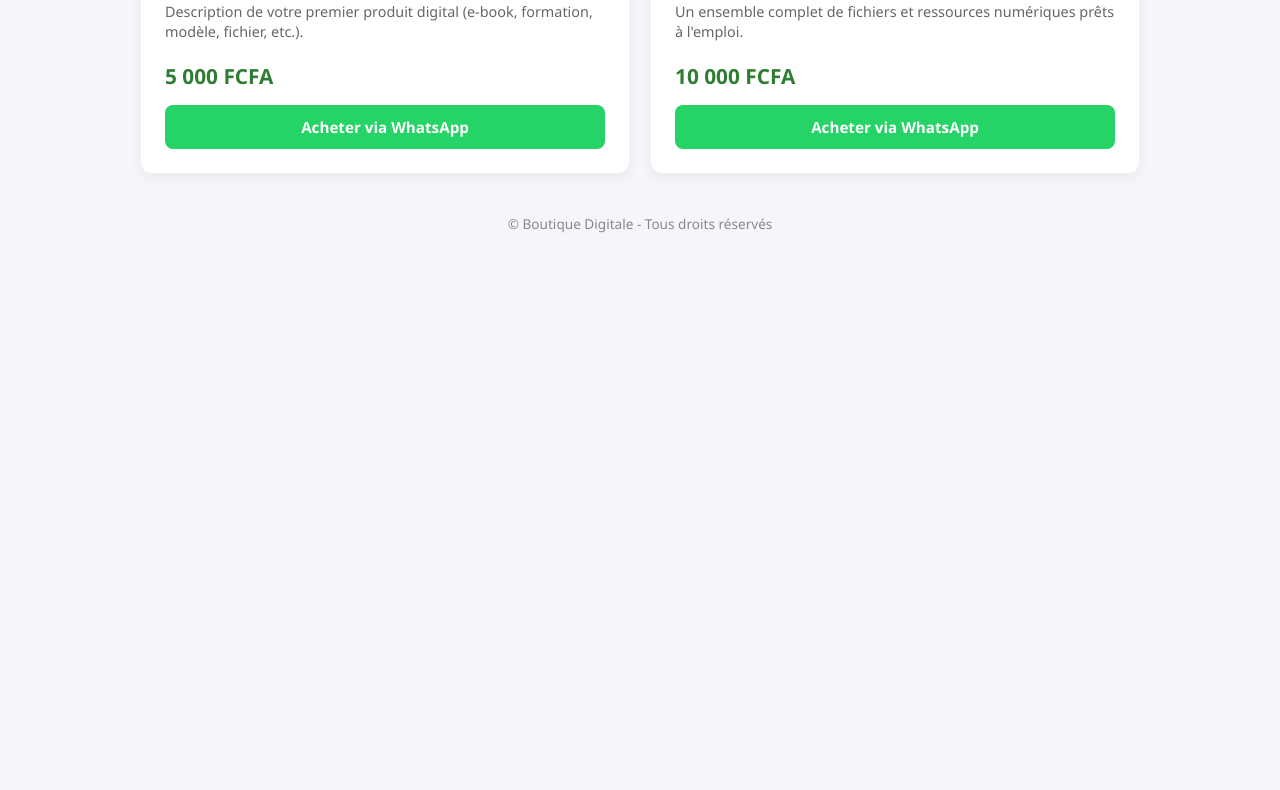
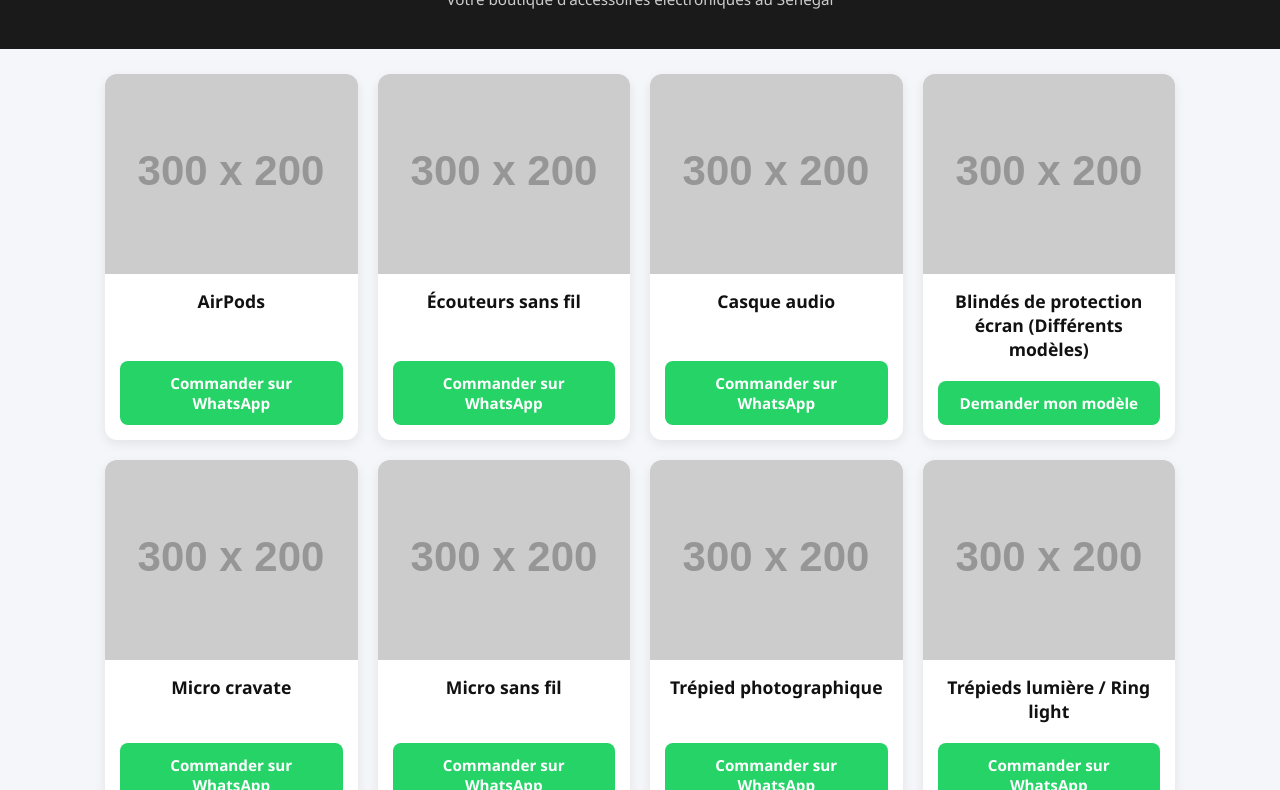
Before and after one commit to babacarfall1/Fall-Business, a plain HTML site: page index.html in a window 1280 px wide. Shown: the part 217-1007 px from the top of the page. Before the commit the page ends 800 px from the top, so only its background shows below. Drawn offline with Linux system fonts and the light colour scheme; placeholder pictures from the web are drawn by us.

Commit message:
Update index.html

```diff
--- a/index.html
+++ b/index.html
@@ -3,160 +3,115 @@
 <head>
     <meta charset="UTF-8">
     <meta name="viewport" content="width=device-width, initial-scale=1.0">
-  <title>Boutique Digitale</title>
+    <title>Fall Business - Accessoires Électroniques</title>
     <style>
-    * {
-      box-sizing: border-box;
-      margin: 0;
-      padding: 0;
-      font-family: 'Segoe UI', Tahoma, Geneva, Verdana, sans-serif;
-    }
-
-    body {
-      background-color: #f4f6f9;
-      color: #333;
-      padding: 20px;
-    }
-
-    header {
-      text-align: center;
-      margin-bottom: 30px;
-      padding: 20px 10px;
-      background: #ffffff;
-      border-radius: 12px;
-      box-shadow: 0 4px 15px rgba(0,0,0,0.05);
-    }
-
-    header h1 {
-      font-size: 1.8rem;
-      color: #1a1a1a;
-      margin-bottom: 8px;
-    }
-
-    header p {
-      color: #666;
-      font-size: 0.95rem;
-    }
-
-    .catalog {
-      display: grid;
-      grid-template-columns: repeat(auto-fit, minmax(280px, 1fr));
-      gap: 20px;
-      max-width: 1000px;
-      margin: 0 auto;
-    }
-
-    .card {
-      background: #ffffff;
-      border-radius: 12px;
-      padding: 24px;
-      box-shadow: 0 4px 12px rgba(0,0,0,0.05);
-      display: flex;
-      flex-direction: column;
-      justify-content: space-between;
-      border: 1px solid #eef2f5;
-      transition: transform 0.2s, box-shadow 0.2s;
-    }
-
-    .card:hover {
-      transform: translateY(-3px);
-      box-shadow: 0 6px 18px rgba(0,0,0,0.08);
-    }
-
-    .card-title {
-      font-size: 1.2rem;
-      font-weight: 600;
-      color: #111;
-      margin-bottom: 10px;
-    }
-
-    .card-desc {
-      font-size: 0.9rem;
-      color: #666;
-      line-height: 1.4;
-      margin-bottom: 20px;
-    }
-
-    .price-tag {
-      font-size: 1.3rem;
-      font-weight: 700;
-      color: #2e7d32;
-      margin-bottom: 15px;
-    }
-
-    .btn-whatsapp {
-      display: block;
-      width: 100%;
-      text-align: center;
-      background-color: #25D366;
-      color: white;
-      text-decoration: none;
-      padding: 12px 16px;
-      border-radius: 8px;
-      font-weight: 600;
-      font-size: 0.95rem;
-      transition: background-color 0.2s;
-    }
-
-    .btn-whatsapp:hover {
-      background-color: #1eb854;
-    }
-
-    footer {
-      text-align: center;
-      margin-top: 40px;
-      color: #888;
-      font-size: 0.85rem;
-    }
+        * { box-sizing: border-box; margin: 0; padding: 0; font-family: 'Segoe UI', Tahoma, Geneva, Verdana, sans-serif; }
+        body { background-color: #f4f6f9; color: #333; }
+        header { background: #1a1a1a; color: white; padding: 25px 15px; text-align: center; }
+        .logo { max-width: 120px; height: 120px; border-radius: 50%; object-fit: cover; margin-bottom: 12px; border: 3px solid #25D366; }
+        h1 { font-size: 1.8rem; margin-bottom: 5px; }
+        p.subtitle { font-size: 0.95rem; color: #ccc; margin-bottom: 15px; }
+        .container { max-width: 1100px; margin: 25px auto; padding: 0 15px; }
+        .grid { display: grid; grid-template-columns: repeat(auto-fit, minmax(240px, 1fr)); gap: 20px; }
+        .card { background: white; border-radius: 12px; overflow: hidden; box-shadow: 0 4px 12px rgba(0,0,0,0.08); display: flex; flex-direction: column; justify-content: space-between; transition: transform 0.2s; }
+        .card:hover { transform: translateY(-4px); }
+        .card img { width: 100%; height: 200px; object-fit: cover; background-color: #eee; }
+        .card-content { padding: 15px; text-align: center; display: flex; flex-direction: column; flex-grow: 1; justify-content: space-between; }
+        .card-title { font-size: 1.1rem; font-weight: bold; margin-bottom: 10px; color: #111; }
+        .btn-wa { display: inline-block; background-color: #25D366; color: white; text-decoration: none; padding: 12px 15px; border-radius: 8px; font-weight: bold; margin-top: 10px; font-size: 0.95rem; }
+        .btn-wa:hover { background-color: #20ba5a; }
+        footer { text-align: center; padding: 25px; color: #666; font-size: 0.9rem; border-top: 1px solid #e0e0e0; margin-top: 40px; }
     </style>
 </head>
 <body>
 
     <header>
-    <h1>Boutique Digitale</h1>
-    <p>Sélectionnez un produit et commandez directement sur WhatsApp</p>
+        <img src="logo.jpg" alt="Logo Fall Business" class="logo" onerror="this.src='https://via.placeholder.com/120?text=Logo'">
+        <h1>Fall Business</h1>
+        <p class="subtitle">Votre boutique d'accessoires électroniques au Sénégal</p>
     </header>
 
-  <main class="catalog">
-    <!-- Produit 1 -->
+    <div class="container">
+        <div class="grid">
+
             <div class="card">
-      <div>
-        <div class="card-title">Produit Digital #1</div>
-        <div class="card-desc">Description de votre premier produit digital (e-book, formation, modèle, fichier, etc.).</div>
-      </div>
-      <div>
-        <div class="price-tag">5 000 FCFA</div>
-        <a href="#" class="btn-whatsapp" onclick="commanderWhatsApp('Produit Digital #1', '5 000 FCFA'); return false;">Acheter via WhatsApp</a>
+                <img src="airpod.jpg" alt="AirPods" onerror="this.src='https://via.placeholder.com/300x200?text=AirPods'">
+                <div class="card-content">
+                    <div class="card-title">AirPods</div>
+                    <a href="https://wa.me/221784055922?text=Bonjour,%20je%20suis%20intéressé%20par%20les%20AirPods" class="btn-wa" target="_blank">Commander sur WhatsApp</a>
                 </div>
             </div>
 
-    <!-- Produit 2 -->
             <div class="card">
-      <div>
-        <div class="card-title">Pack Ressources #2</div>
-        <div class="card-desc">Un ensemble complet de fichiers et ressources numériques prêts à l'emploi.</div>
-      </div>
-      <div>
-        <div class="price-tag">10 000 FCFA</div>
-        <a href="#" class="btn-whatsapp" onclick="commanderWhatsApp('Pack Ressources #2', '10 000 FCFA'); return false;">Acheter via WhatsApp</a>
+                <img src="ecouteurs-sans-fil.jpg" alt="Écouteurs sans fil" onerror="this.src='https://via.placeholder.com/300x200?text=Ecouteurs+Sans+Fil'">
+                <div class="card-content">
+                    <div class="card-title">Écouteurs sans fil</div>
+                    <a href="https://wa.me/221784055922?text=Bonjour,%20je%20suis%20intéressé%20par%20les%20écouteurs%20sans%20fil" class="btn-wa" target="_blank">Commander sur WhatsApp</a>
                 </div>
             </div>
-  </main>
+
+            <div class="card">
+                <img src="casque-audio.jpg" alt="Casque audio" onerror="this.src='https://via.placeholder.com/300x200?text=Casque+Audio'">
+                <div class="card-content">
+                    <div class="card-title">Casque audio</div>
+                    <a href="https://wa.me/221784055922?text=Bonjour,%20je%20suis%20intéressé%20par%20le%20casque%20audio" class="btn-wa" target="_blank">Commander sur WhatsApp</a>
+                </div>
+            </div>
+
+            <div class="card">
+                <img src="blindes-protection.jpg" alt="Blindés de protection écran" onerror="this.src='https://via.placeholder.com/300x200?text=Blindes+Protection'">
+                <div class="card-content">
+                    <div class="card-title">Blindés de protection écran (Différents modèles)</div>
+                    <a href="https://wa.me/221784055922?text=Bonjour,%20je%20cherche%20un%20blindé%20de%20protection%20pour%20mon%20modèle" class="btn-wa" target="_blank">Demander mon modèle</a>
+                </div>
+            </div>
+
+            <div class="card">
+                <img src="micro-cravate.jpg" alt="Micro cravate" onerror="this.src='https://via.placeholder.com/300x200?text=Micro+Cravate'">
+                <div class="card-content">
+                    <div class="card-title">Micro cravate</div>
+                    <a href="https://wa.me/221784055922?text=Bonjour,%20je%20suis%20intéressé%20par%20le%20micro%20cravate" class="btn-wa" target="_blank">Commander sur WhatsApp</a>
+                </div>
+            </div>
+
+            <div class="card">
+                <img src="micro-sans-fil.jpg" alt="Micro sans fil" onerror="this.src='https://via.placeholder.com/300x200?text=Micro+Sans+Fil'">
+                <div class="card-content">
+                    <div class="card-title">Micro sans fil</div>
+                    <a href="https://wa.me/221784055922?text=Bonjour,%20je%20suis%20intéressé%20par%20le%20micro%20sans%20fil" class="btn-wa" target="_blank">Commander sur WhatsApp</a>
+                </div>
+            </div>
+
+            <div class="card">
+                <img src="trepied-photo.jpg" alt="Trépied photographique" onerror="this.src='https://via.placeholder.com/300x200?text=Trepied+Photo'">
+                <div class="card-content">
+                    <div class="card-title">Trépied photographique</div>
+                    <a href="https://wa.me/221784055922?text=Bonjour,%20je%20suis%20intéressé%20par%20le%20trépied%20photographique" class="btn-wa" target="_blank">Commander sur WhatsApp</a>
+                </div>
+            </div>
+
+            <div class="card">
+                <img src="trepied-lumiere.jpg" alt="Trépieds lumière" onerror="this.src='https://via.placeholder.com/300x200?text=Trepied+Lumiere'">
+                <div class="card-content">
+                    <div class="card-title">Trépieds lumière / Ring light</div>
+                    <a href="https://wa.me/221784055922?text=Bonjour,%20je%20suis%20intéressé%20par%20le%20trépied%20lumière" class="btn-wa" target="_blank">Commander sur WhatsApp</a>
+                </div>
+            </div>
+
+            <div class="card">
+                <img src="accessoires.jpg" alt="Autres accessoires" onerror="this.src='https://via.placeholder.com/300x200?text=Accessoires'">
+                <div class="card-content">
+                    <div class="card-title">Toutes les accessoires électroniques</div>
+                    <a href="https://wa.me/221784055922?text=Bonjour,%20je%20souhaite%20me%20renseigner%20sur%20vos%20accessoires" class="btn-wa" target="_blank">Contacter sur WhatsApp</a>
+                </div>
+            </div>
+
+        </div>
+    </div>
 
     <footer>
-    &copy; Boutique Digitale - Tous droits réservés
+        <p>&copy; 2026 Fall Business - Tous droits réservés</p>
     </footer>
-
-  <script>
-    // Remplacez par votre numéro WhatsApp (ex: 221770000000)
-    const monNumeroWhatsApp = "221770000000";
-
-    function commanderWhatsApp(nomProduit, prix) {
-      const message = `Bonjour, je souhaite acheter le produit suivant : ${nomProduit} (${prix}).`;
-      const url = `https://wa.me/${monNumeroWhatsApp}?text=${encodeURIComponent(message)}`;
-      window.open(url, '_blank');
-    }
-  </script>
 
 </body>
 </html>
```
Lines whose indentation alone changed are shown as unchanged.
